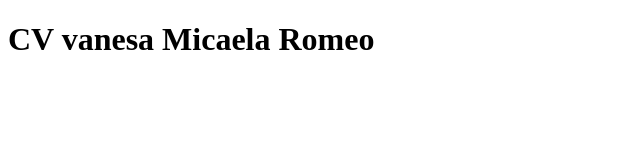
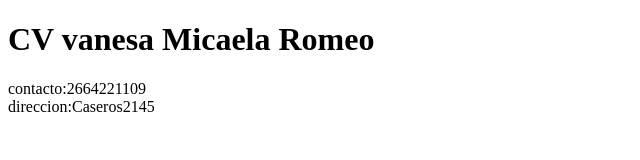
Before and after one commit to VanesaRomeo/aprendiendo-git, a plain HTML site: page index.html in a window 1280 px wide. Shown: the whole page, without its empty margins (0-640 px from the left). Drawn offline with Linux system fonts and the light colour scheme.

Commit message:
agregue parrafo

```diff
--- a/index.html
+++ b/index.html
@@ -7,5 +7,9 @@
   </head>
   <body>
     <h1>CV vanesa Micaela Romeo</h1>
+    <p>
+      contacto:2664221109 <br />
+      direccion:Caseros2145
+    </p>
   </body>
 </html>
```
